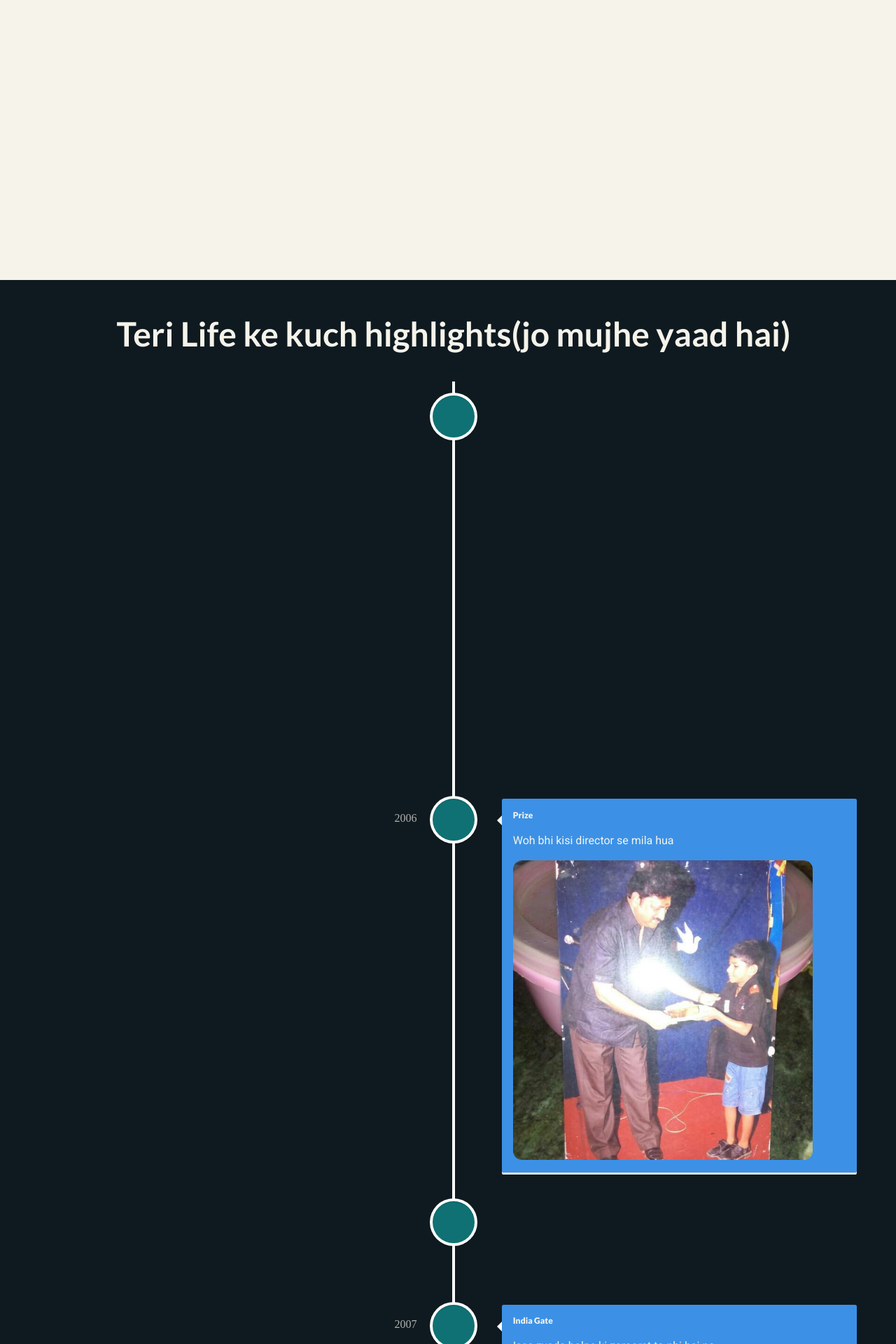
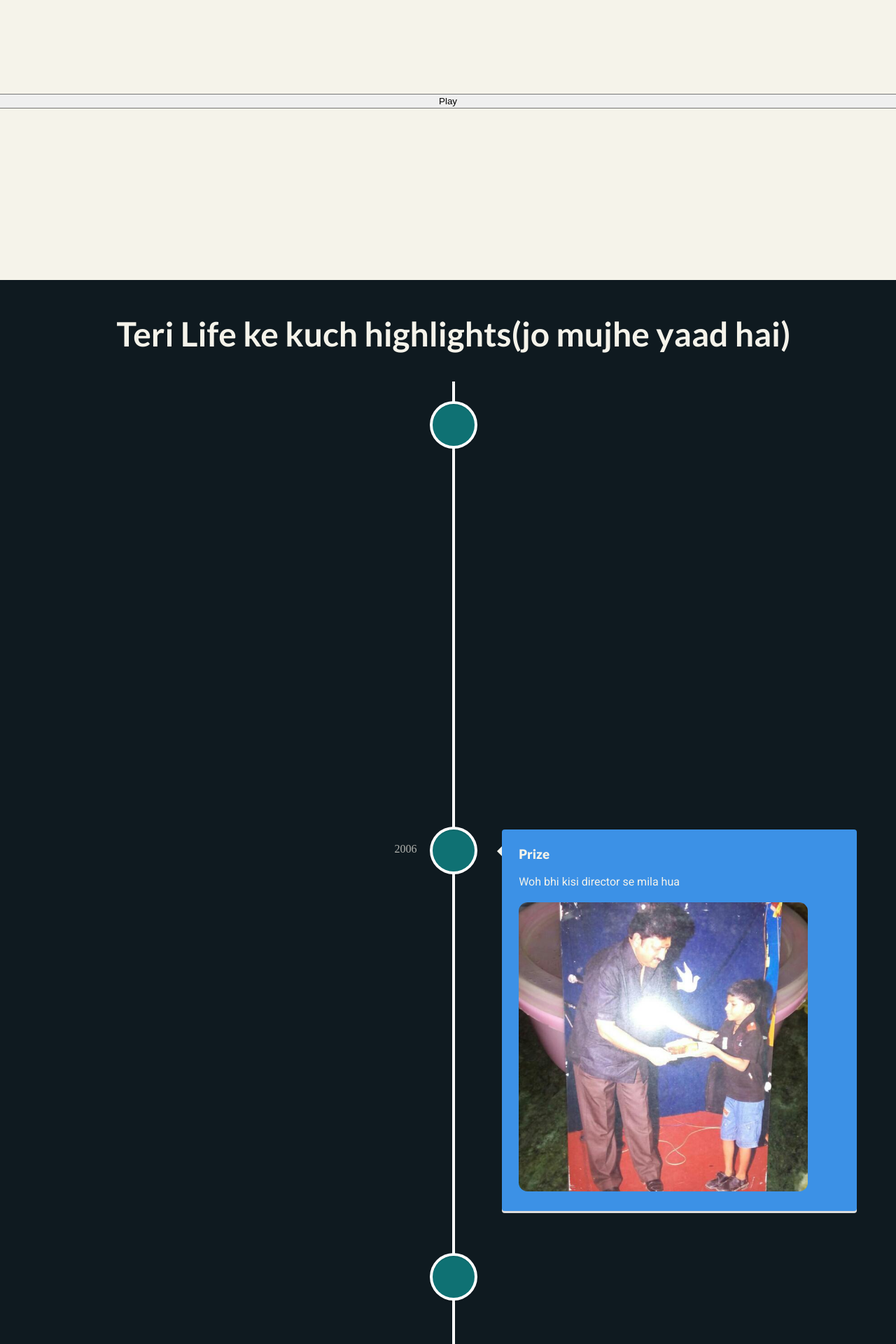
Before and after one commit to Adarshkumar03/shopping-cart, a React (Create React App) app: page / in a window 1280 px wide. Shown: the part 400-2320 px from the top of the page at 70% size. Built offline with nearby package versions, Linux system fonts and the light colour scheme.

Commit message:
birthday-site almo fin

```diff
--- a/src/Intro.js
+++ b/src/Intro.js
@@ -1,7 +1,20 @@
+import { useState } from "react";
+import { useEffect } from "react/cjs/react.development";
+import arziyaan from "./arziyaan.mp3";
 const Intro = () => {
+   const [audio, setAudio] = useState(null);
+   const play = () => {
+      audio.play();
+   }
+
+   useEffect(()=>{
+     setAudio(new Audio(arziyaan));
+   },[]);
+
    return <section className="intro">
        <h1>Happy Birthday Shabree/Shabreeshan/Arjun!</h1>
     <p class="subtitle">Yeh rha meri taraf se gift<br/>(Made from kabadi jaisa laptop)!</p>
+    <button onClick={()=>{play()}}>Play</button>
    </section>
 }
 
--- a/src/Timeline.js
+++ b/src/Timeline.js
@@ -43,7 +43,7 @@ const Timeline = () => {
   >
     <h3 className="vertical-timeline-element-title timeline-head">Dilli</h3>
     <p className="timeline-content">
-    Jayasuriya wal t-shirt pehenke padhare hamare shabri.
+    Jayasuriya wali t-shirt pehenke padhare hamare shabri.
     </p>
     <img className="timeline-img" src="" alt=""/>
   </VerticalTimelineElement>
@@ -116,7 +116,7 @@ const Timeline = () => {
   >
     <h3 className="vertical-timeline-element-title timeline-head">College Admission</h3>
     <p className="timeline-content">
-    Bohot Saare college se dhakke khaane ke baad world famous "S.N Chempazhanti" mein bharti
+    Bohot Saare college se dhakke khaane ke baad world famous "S.N Chempazhanthy" mein bharti
     </p>
     <img className="timeline-img" src={SNClg} alt=""/>
   </VerticalTimelineElement>
@@ -128,7 +128,7 @@ const Timeline = () => {
   >
     <h3 className="vertical-timeline-element-title timeline-head">20th birthday</h3>
     <p className="timeline-content">
-      20 saal almost survive karne ke
+      20 years of tolerating you
     </p>
   </VerticalTimelineElement>
 </VerticalTimeline>
--- a/src/style.css
+++ b/src/style.css
@@ -10,9 +10,10 @@ body{
     margin:0;
     padding:0;
     background-color: var(--bg-color);
+
 }
 
-@media screen and (min-width: 480px) {
+@media screen and (max-width: 480px) {
     body {
       font-size: 65%;
     }
```
Also changed, not shown: 1 other file (tests, documents, lock files or other folders).
